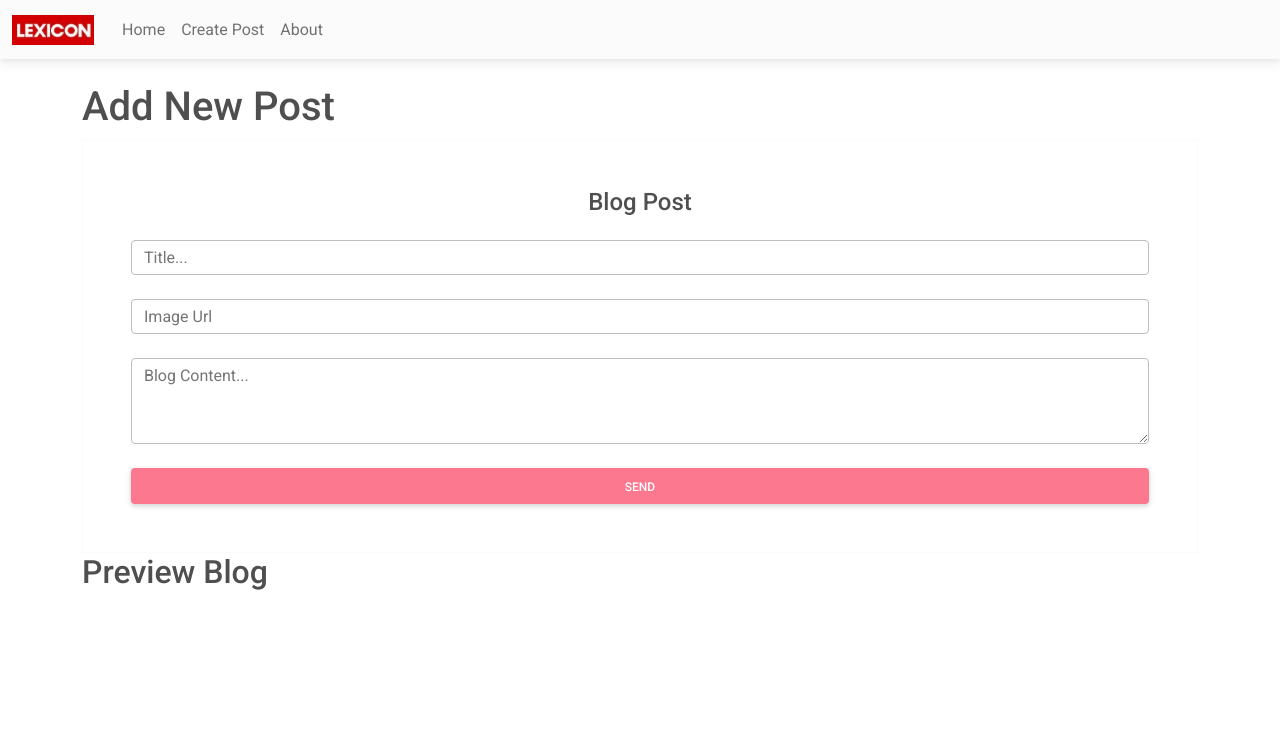
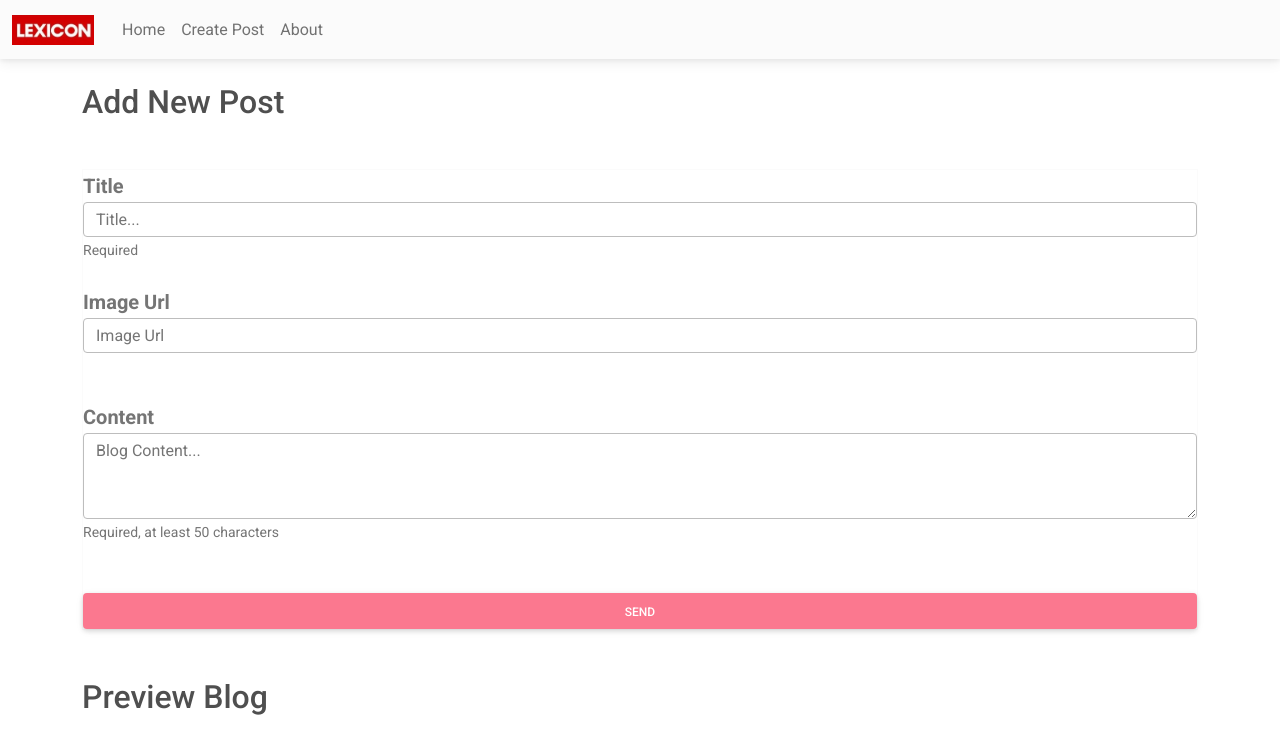
Before and after one commit to johnLexicon/lexicon_view_labb3, a Vue app: page /create in a window 1280 px wide. Shown: the top 754 px of the page. Built offline with nearby package versions, Linux system fonts and the light colour scheme.

Commit message:
Styling changes in Create post view.

```diff
--- a/src/views/CreatePost.vue
+++ b/src/views/CreatePost.vue
@@ -1,40 +1,43 @@
 <template>
   <div class="createPost">
-    <h1>Add New Post</h1>
+    <h2 class="mb-5">Add New Post</h2>
     <!-- Default form contact -->
-    <form
-      class="text-center border border-light p-5"
-      @submit.prevent="sendPost"
-    >
-      <p class="h4 mb-4">Blog Post</p>
-
+    <form class="border border-light mb-5" @submit.prevent="sendPost">
       <!-- Title -->
+      <div class="form-group mb-4">
+        <label class="fw-bold fs-5 text-muted" for="title">Title</label>
         <input
           type="text"
           id="title"
-        class="form-control mb-4 rounded-2"
+          class="form-control rounded-2"
           placeholder="Title..."
           v-model="post.title"
         />
-
+        <span class="small text-muted">Required</span>
+      </div>
       <!-- Image Url -->
+      <div class="form-group mb-5">
+        <label class="fw-bold fs-5 text-muted" for="imageUrl">Image Url</label>
         <input
           type="text"
           id="imageUrl"
-        class="form-control mb-4 rounded-2"
+          class="form-control rounded-2"
           placeholder="Image Url"
           v-model="post.imgUrl"
         />
+      </div>
 
       <!-- Content -->
-      <div class="form-group">
+      <div class="form-group mb-5">
+        <label class="fw-bold fs-5 text-muted" for="content">Content</label>
         <textarea
-          class="form-control rounded-2 mb-4"
+          class="form-control rounded-2"
           id="content"
           rows="3"
           placeholder="Blog Content..."
           v-model="post.body"
         ></textarea>
+        <span class="small text-muted">Required, at least 50 characters</span>
       </div>
 
       <!-- Send button -->
@@ -48,7 +51,7 @@
     </form>
     <!-- Default form contact -->
 
-    <h2>Preview Blog</h2>
+    <h2 class="mb-5">Preview Blog</h2>
     <PostCard v-if="showPreview" :post="post" :showAllText="true" />
   </div>
 </template>
```
Lines whose indentation alone changed are shown as unchanged.
